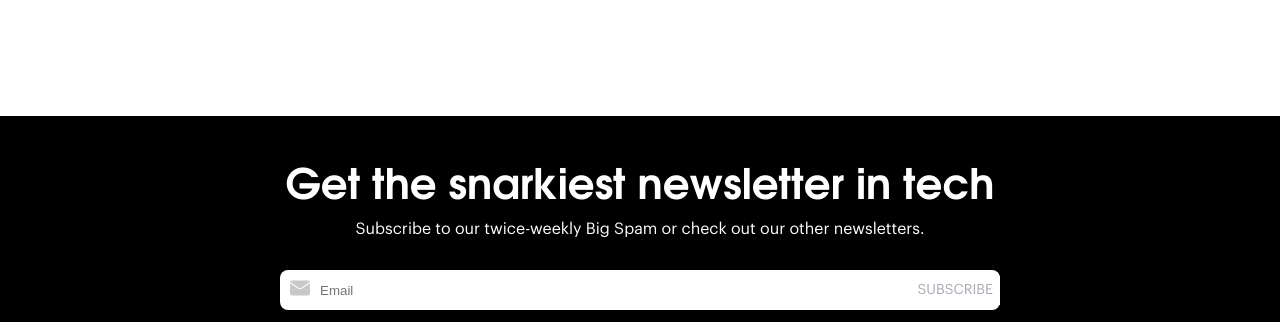
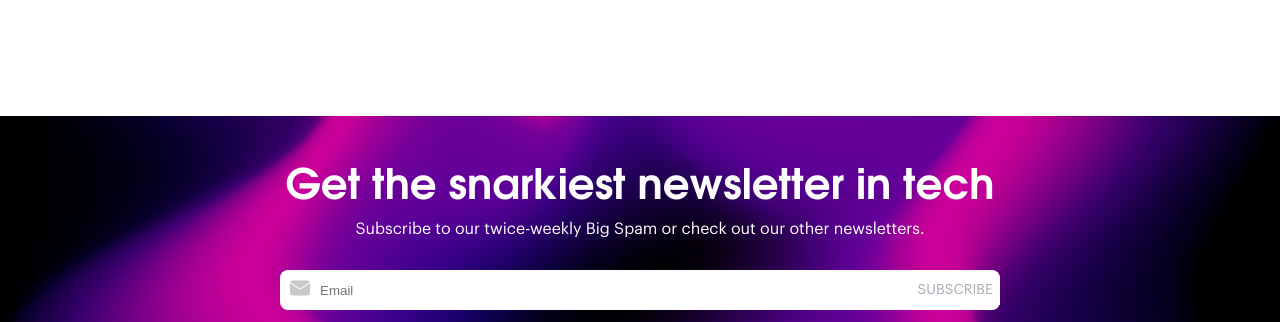
Before and after one commit to JewgienijD/TheNextWeb-Clone, a plain HTML site: page index.html in a window 1280 px wide. Shown: the part 2070-2392 px from the top of the page. Drawn offline with Linux system fonts and the light colour scheme; the site is published under a folder, as on GitHub Pages, so addresses that start at the root find nothing; a web font is replaced by a local one.

Commit message:
Update style.css

```diff
--- a/style.css
+++ b/style.css
@@ -457,7 +457,7 @@
 /*------- NEWSLETTER ------*/
 .newsletter {
     background-color: black;
-    background-image: url("/img/newsletter_background.webp");
+    background-image: url("./img/newsletter_background.webp");
     background-size: 100%;
     background-attachment: fixed;
     background-position: 100%;
```
